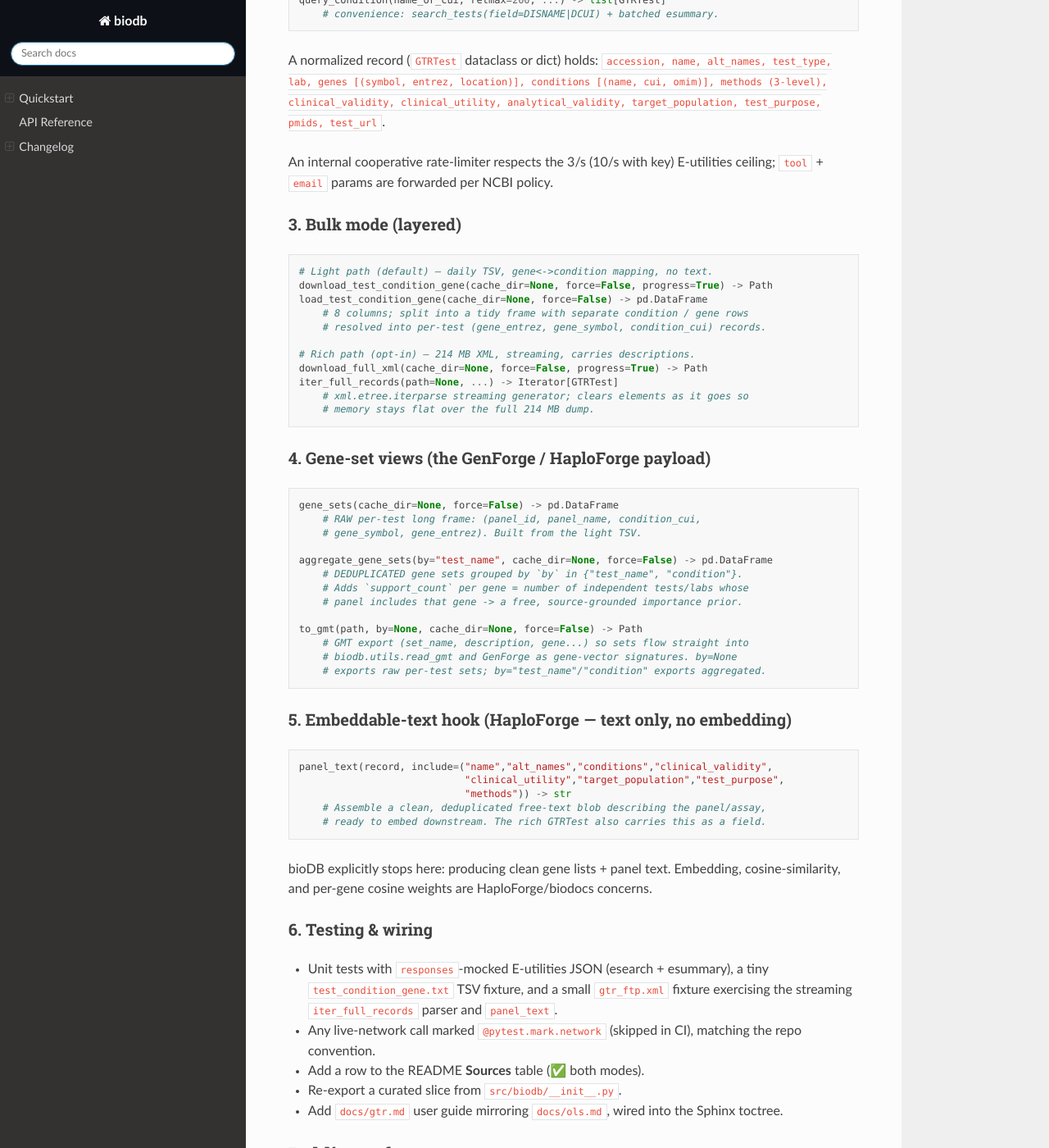
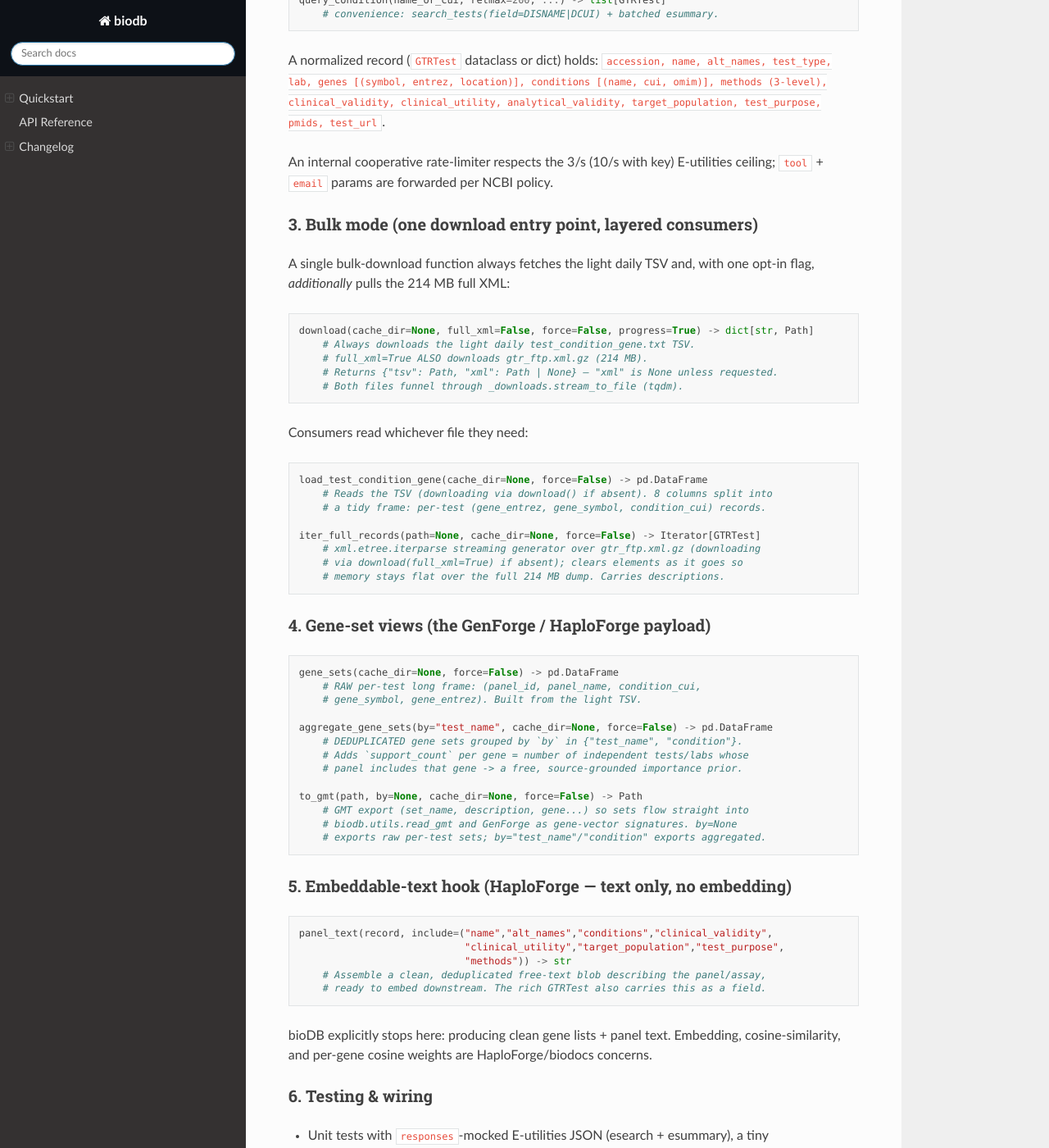
Before and after one commit to standardmodelbio/bioDB, a Sphinx documentation site: the page built from docs/superpowers/specs/2026-06-11-gtr-integration-design.md, in a window 1280 px wide and 1400 px high, scrolled down 1920 px. Shown: the whole window at 82% size. Built offline with Sphinx 7.4.7 and the Read the Docs theme 3.1.0, drawn with Linux system fonts in a browser that asks for light colours; some of the changed text lies outside the part shown.

Commit message:
docs(gtr): single bulk download() with full_xml opt-in flag
Co-Authored-By: Claude Fable 5 <noreply@anthropic.com>

````diff
--- a/docs/superpowers/specs/2026-06-11-gtr-integration-design.md
+++ b/docs/superpowers/specs/2026-06-11-gtr-integration-design.md
@@ -90,20 +90,30 @@ test_url`.
 An internal cooperative rate-limiter respects the 3/s (10/s with key) E-utilities
 ceiling; `tool` + `email` params are forwarded per NCBI policy.
 
-### 3. Bulk mode (layered)
+### 3. Bulk mode (one download entry point, layered consumers)
+
+A single bulk-download function always fetches the light daily TSV and, with one
+opt-in flag, *additionally* pulls the 214 MB full XML:
 
 ```python
-# Light path (default) — daily TSV, gene<->condition mapping, no text.
-download_test_condition_gene(cache_dir=None, force=False, progress=True) -> Path
+download(cache_dir=None, full_xml=False, force=False, progress=True) -> dict[str, Path]
+    # Always downloads the light daily test_condition_gene.txt TSV.
+    # full_xml=True ALSO downloads gtr_ftp.xml.gz (214 MB).
+    # Returns {"tsv": Path, "xml": Path | None} — "xml" is None unless requested.
+    # Both files funnel through _downloads.stream_to_file (tqdm).
+```
+
+Consumers read whichever file they need:
+
+```python
 load_test_condition_gene(cache_dir=None, force=False) -> pd.DataFrame
-    # 8 columns; split into a tidy frame with separate condition / gene rows
-    # resolved into per-test (gene_entrez, gene_symbol, condition_cui) records.
+    # Reads the TSV (downloading via download() if absent). 8 columns split into
+    # a tidy frame: per-test (gene_entrez, gene_symbol, condition_cui) records.
 
-# Rich path (opt-in) — 214 MB XML, streaming, carries descriptions.
-download_full_xml(cache_dir=None, force=False, progress=True) -> Path
-iter_full_records(path=None, ...) -> Iterator[GTRTest]
-    # xml.etree.iterparse streaming generator; clears elements as it goes so
-    # memory stays flat over the full 214 MB dump.
+iter_full_records(path=None, cache_dir=None, force=False) -> Iterator[GTRTest]
+    # xml.etree.iterparse streaming generator over gtr_ftp.xml.gz (downloading
+    # via download(full_xml=True) if absent); clears elements as it goes so
+    # memory stays flat over the full 214 MB dump. Carries descriptions.
 ```
 
 ### 4. Gene-set views (the GenForge / HaploForge payload)
@@ -151,8 +161,8 @@ cosine-similarity, and per-gene cosine weights are HaploForge/biodocs concerns.
 ## Public surface summary
 
 `search_tests`, `query_test`, `query_gene`, `query_condition`,
-`download_test_condition_gene`, `load_test_condition_gene`, `download_full_xml`,
-`iter_full_records`, `gene_sets`, `aggregate_gene_sets`, `to_gmt`, `panel_text`,
+`download`, `load_test_condition_gene`, `iter_full_records`,
+`gene_sets`, `aggregate_gene_sets`, `to_gmt`, `panel_text`,
 plus the `GTRTest` record type and `CACHE_DIR` / URL constants.
 
 ## Out of scope
````
